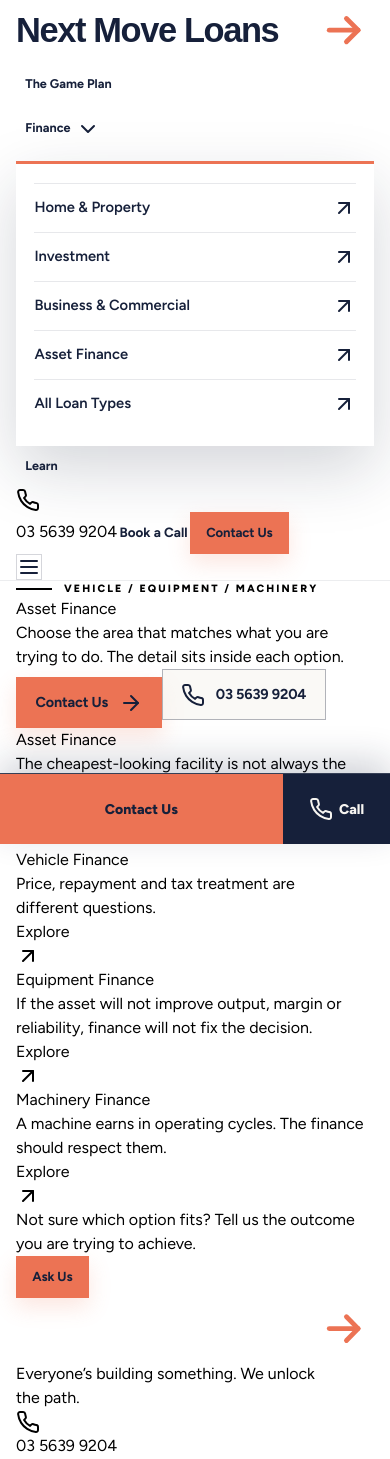
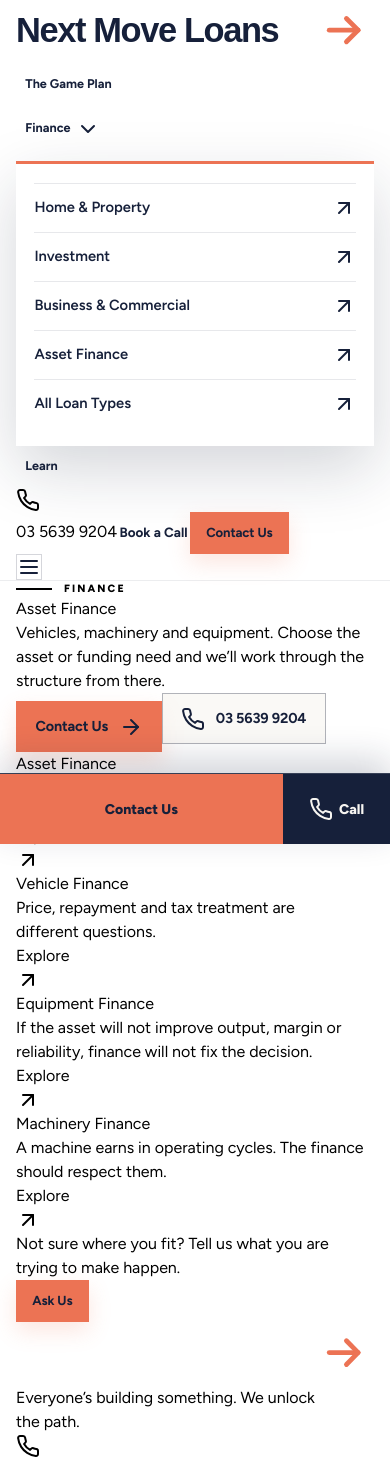
Before and after one commit to reidym/Next-Move-Loans---Wesbite, a React (Vite) app in the folder client/: page /finance/asset in a window 390 px wide. Shown: the top 1459 px of the page. Built offline with nearby package versions, Linux system fonts and the light colour scheme.

Commit message:
Simplify finance categories and add investor pathways

```diff
--- a/client/src/pages/CategoryPage.tsx
+++ b/client/src/pages/CategoryPage.tsx
@@ -4,23 +4,31 @@
 import { Eyebrow } from "@/components/Shared";
 import { SiteLayout } from "@/components/SiteChrome";
 import NotFound from "@/pages/NotFound";
-import { contactDetails, getCategory, services } from "@/lib/siteData";
+import { contactDetails, getCategory } from "@/lib/siteData";
+import { getWebsiteCategoryServices } from "@/lib/serviceCatalog";
+
+const categoryIntro: Record<string, string> = {
+  "home-property": "Buying, upgrading, refinancing or building? Choose the move and go straight to the questions that matter.",
+  investment: "Starting with your first investment or already building a portfolio? Choose where you are now—not the product name you think you need.",
+  "business-commercial": "Home lending for business owners, business growth, commercial property or working capital. Start with the outcome.",
+  asset: "Vehicles, machinery and equipment. Choose the asset or funding need and we’ll work through the structure from there.",
+};
 
 export default function CategoryPage(){
   const params=useParams<{category:string}>();
   const category=getCategory(params.category);
   if(!category)return <NotFound/>;
-  const categoryServices=services.filter(service=>service.category===category.id);
+  const categoryServices=getWebsiteCategoryServices(category.id);
 
   return <SiteLayout>
     <Seo description={category.description} image={category.image} jsonLd={breadcrumbSchema([{name:"Home",path:"/"},{name:category.title,path:category.path}])} path={category.path} title={`${category.title} Finance | Next Move Loans`}/>
-    <main id="main-content">
-      <section className="bg-white py-10 lg:py-12">
+    <main id="main-content" className="bg-white">
+      <section className="py-10 lg:py-12">
         <div className="container flex flex-wrap items-end justify-between gap-6">
           <div>
-            <Eyebrow>{category.eyebrow}</Eyebrow>
+            <Eyebrow>FINANCE</Eyebrow>
             <h1 className="mt-2 text-[clamp(2rem,3.4vw,3.4rem)] font-black leading-[1.02] tracking-[-0.04em] text-[#16203A]">{category.title}</h1>
-            <p className="mt-3 max-w-2xl text-lg leading-7 text-[#4C5566]">Choose the area that matches what you are trying to do. The detail sits inside each option.</p>
+            <p className="mt-3 max-w-3xl text-lg leading-7 text-[#4C5566]">{categoryIntro[category.id] ?? "Choose the area that matches what you are trying to do."}</p>
           </div>
           <div className="flex flex-wrap gap-3">
             <Link className="button button-coral" href="/contact-us">Contact Us <ArrowRight className="size-4"/></Link>
@@ -29,11 +37,11 @@
         </div>
       </section>
 
-      <section className="bg-white pb-12 lg:pb-14">
+      <section className="pb-12 lg:pb-14">
         <div className="container">
           <div className="grid gap-4 md:grid-cols-2 lg:grid-cols-3">
             {categoryServices.map(service=>
-              <Link className="group flex min-h-[150px] flex-col justify-between rounded-2xl bg-[#F1F6FA] p-6 transition hover:-translate-y-0.5 hover:shadow-md" href={`/services/${service.slug}`} key={service.slug}>
+              <Link className="group flex min-h-[145px] flex-col justify-between rounded-2xl bg-[#F1F6FA] p-6 transition hover:-translate-y-0.5 hover:shadow-md" href={`/services/${service.slug}`} key={service.slug}>
                 <div>
                   <h2 className="text-xl font-black text-[#16203A]">{service.title}</h2>
                   <p className="mt-2 text-sm leading-6 text-[#4C5566]">{service.short}</p>
@@ -44,7 +52,7 @@
           </div>
 
           <div className="mt-8 flex flex-wrap items-center justify-between gap-4 border-t border-[#16203A]/10 pt-6">
-            <p className="font-semibold text-[#16203A]">Not sure which option fits? Tell us the outcome you are trying to achieve.</p>
+            <p className="font-semibold text-[#16203A]">Not sure where you fit? Tell us what you are trying to make happen.</p>
             <Link className="button button-coral button-small" href="/contact-us">Ask Us</Link>
           </div>
         </div>
```
